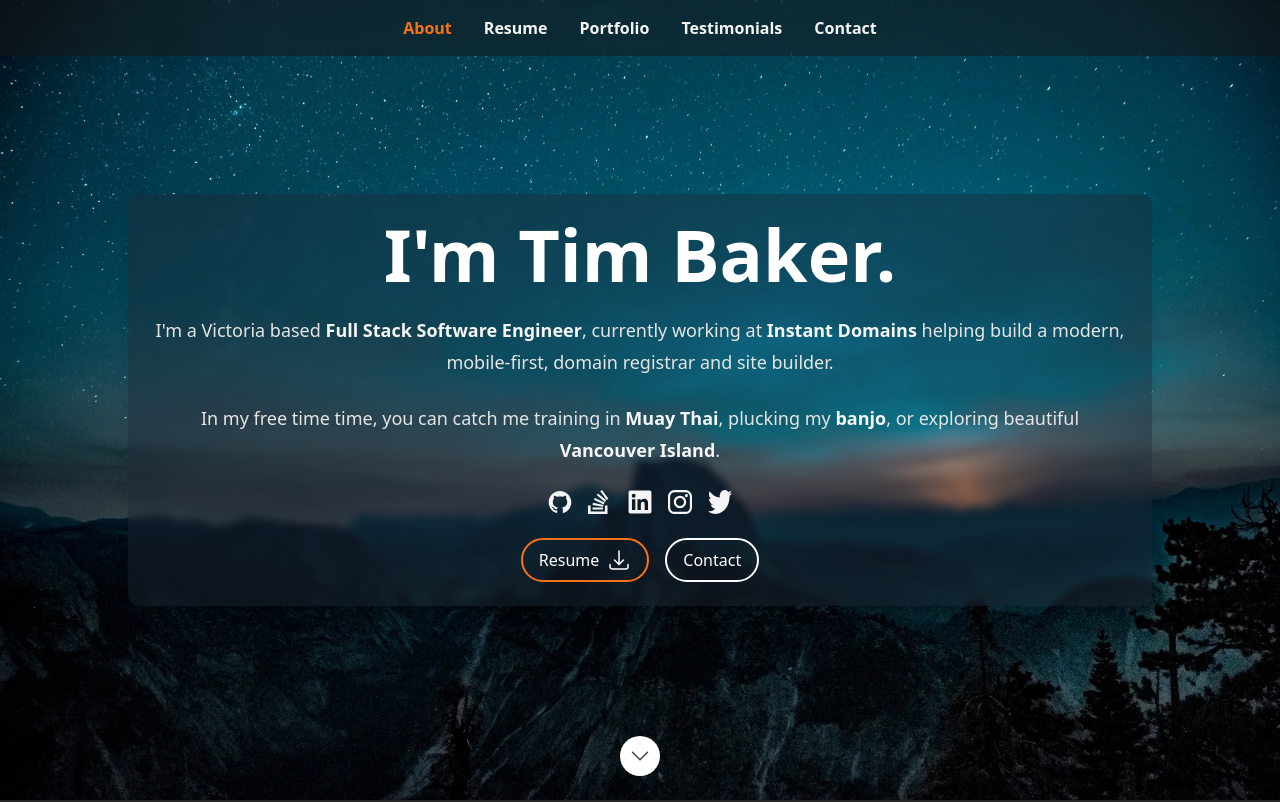
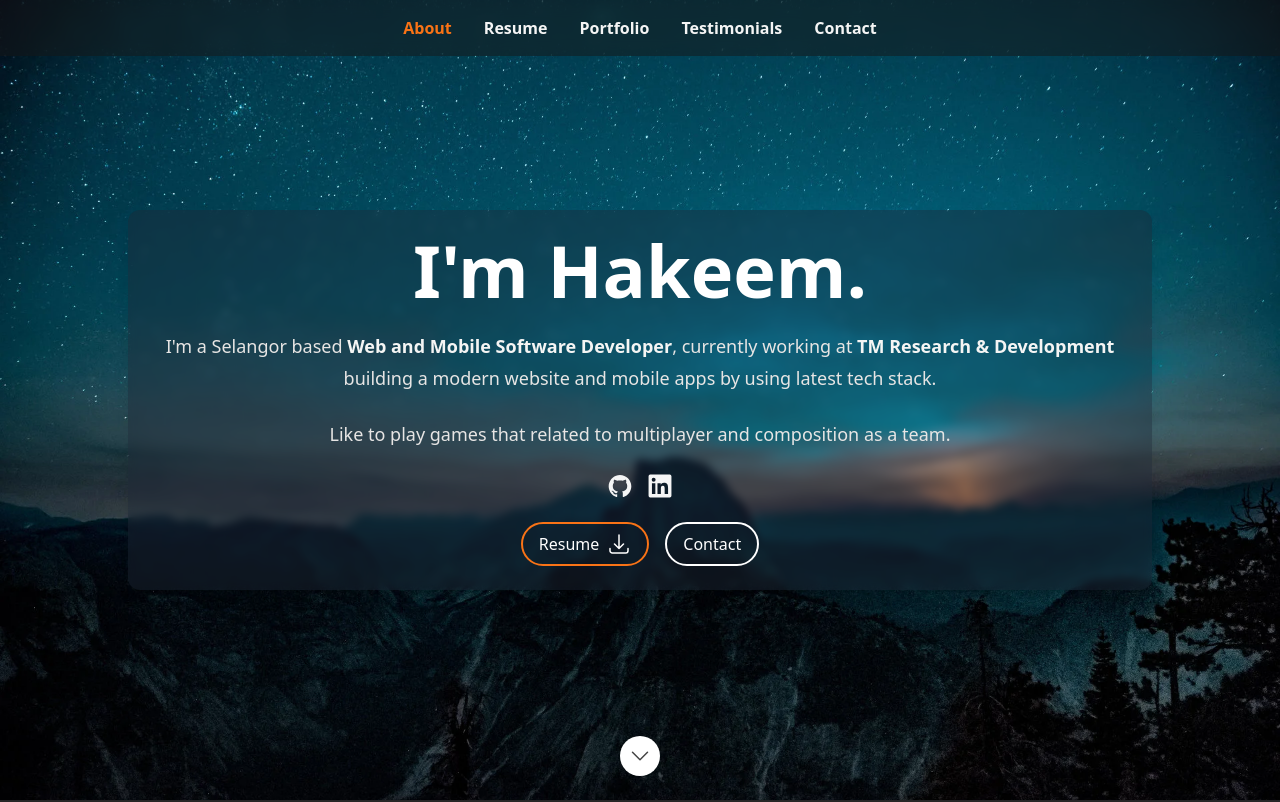
Before and after one commit to MuhammadHakeem/react-portfolio, a Next.js app: page / in a window 1280 px wide. Shown: the top 802 px of the page. Built offline with nearby package versions, Linux system fonts and the light colour scheme.

Commit message:
fix: add my name

```diff
--- a/src/data/data.tsx
+++ b/src/data/data.tsx
@@ -9,10 +9,10 @@ import {
 } from '@heroicons/react/24/outline';
 
 import GithubIcon from '../components/Icon/GithubIcon';
-import InstagramIcon from '../components/Icon/InstagramIcon';
+// import InstagramIcon from '../components/Icon/InstagramIcon';
 import LinkedInIcon from '../components/Icon/LinkedInIcon';
-import StackOverflowIcon from '../components/Icon/StackOverflowIcon';
-import TwitterIcon from '../components/Icon/TwitterIcon';
+// import StackOverflowIcon from '../components/Icon/StackOverflowIcon';
+// import TwitterIcon from '../components/Icon/TwitterIcon';
 import heroImage from '../images/header-background.webp';
 import porfolioImage1 from '../images/portfolio/portfolio-1.jpg';
 import porfolioImage2 from '../images/portfolio/portfolio-2.jpg';
@@ -69,24 +69,22 @@ export type SectionId = (typeof SectionId)[keyof typeof SectionId];
  */
 export const heroData: Hero = {
   imageSrc: heroImage,
-  name: `I'm Tim Baker.`,
+  name: `I'm Hakeem.`,
   description: (
     <>
       <p className="prose-sm text-stone-200 sm:prose-base lg:prose-lg">
-        I'm a Victoria based <strong className="text-stone-100">Full Stack Software Engineer</strong>, currently working
-        at <strong className="text-stone-100">Instant Domains</strong> helping build a modern, mobile-first, domain
-        registrar and site builder.
+        I'm a Selangor based <strong className="text-stone-100">Web and Mobile Software Developer</strong>, currently working
+        at <strong className="text-stone-100">TM Research & Development</strong> building a modern website and mobile apps
+        by using latest tech stack.
       </p>
       <p className="prose-sm text-stone-200 sm:prose-base lg:prose-lg">
-        In my free time time, you can catch me training in <strong className="text-stone-100">Muay Thai</strong>,
-        plucking my <strong className="text-stone-100">banjo</strong>, or exploring beautiful{' '}
-        <strong className="text-stone-100">Vancouver Island</strong>.
+        Like to play games that related to multiplayer and composition as a team.
       </p>
     </>
   ),
   actions: [
     {
-      href: '/assets/resume.pdf',
+      href: 'C:\react-portfolio\src\data\assets\resume.pdf',
       text: 'Resume',
       primary: true,
       Icon: ArrowDownTrayIcon,
@@ -365,9 +363,9 @@ export const contact: ContactSection = {
  * Social items
  */
 export const socialLinks: Social[] = [
-  {label: 'Github', Icon: GithubIcon, href: 'https://github.com/tbakerx'},
-  {label: 'Stack Overflow', Icon: StackOverflowIcon, href: 'https://stackoverflow.com/users/8553186/tim-baker'},
-  {label: 'LinkedIn', Icon: LinkedInIcon, href: 'https://www.linkedin.com/in/timbakerx/'},
-  {label: 'Instagram', Icon: InstagramIcon, href: 'https://www.instagram.com/reactresume/'},
-  {label: 'Twitter', Icon: TwitterIcon, href: 'https://twitter.com/TimBakerx'},
+  {label: 'Github', Icon: GithubIcon, href: 'https://github.com/MuhammadHakeem'},
+  // {label: 'Stack Overflow', Icon: StackOverflowIcon, href: 'https://stackoverflow.com/users/8553186/tim-baker'},
+  {label: 'LinkedIn', Icon: LinkedInIcon, href: 'https://www.linkedin.com/in/hakeemadil'},
+//   {label: 'Instagram', Icon: InstagramIcon, href: 'https://www.instagram.com/reactresume/'},
+//   {label: 'Twitter', Icon: TwitterIcon, href: 'https://twitter.com/TimBakerx'},
 ];
```
